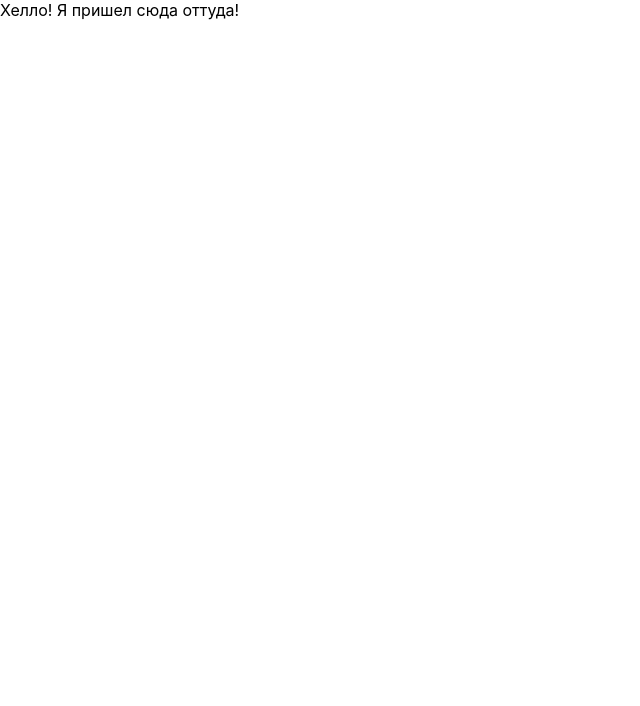
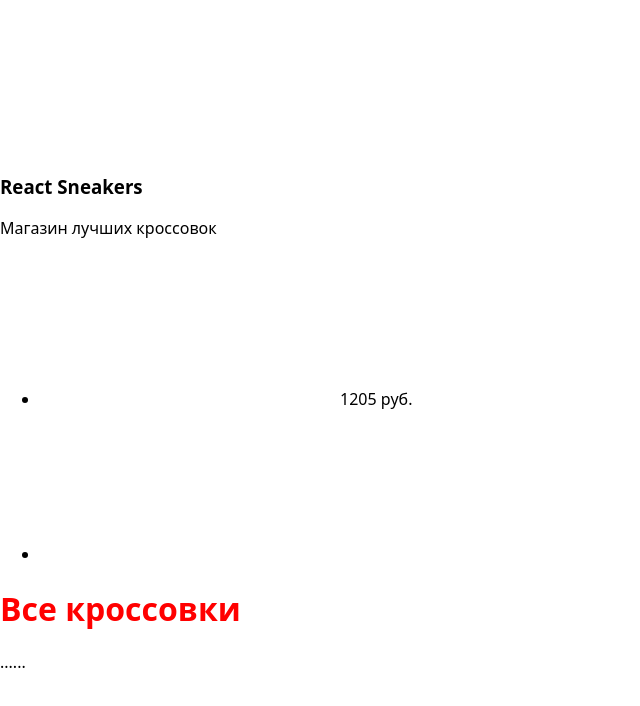
Before and after one commit to Stalnoy80/sneakers, a React (Create React App) app: page / in a window 1280 px wide. Shown: the top 706 px of the page, without its empty margins (0-640 px from the left). Built offline with nearby package versions, Linux system fonts and the light colour scheme.

Commit message:
начало верстки

```diff
--- a/src/App.js
+++ b/src/App.js
@@ -1,5 +1,30 @@
 function App() {
-  return <div className="App">Хелло! Я пришел сюда оттуда!</div>;
+  return (
+    <div className="Wrapper">
+      <header>
+        <div className="headerLeft">
+          <svg />
+          <div className="headerInfo">
+            <h3>React Sneakers</h3>
+            <p>Магазин лучших кроссовок</p>
+          </div>
+        </div>
+        <ul className="headerRight">
+          <li>
+            <svg />
+            <span>1205 руб.</span>
+          </li>
+          <li>
+            <svg />
+          </li>
+        </ul>
+      </header>
+      <div className="content">
+        <h1>Все кроссовки</h1>
+        ......
+      </div>
+    </div>
+  );
 }
 
 export default App;
--- a/src/index.css
+++ /dev/null
@@ -1,13 +0,0 @@
-body {
-  margin: 0;
-  font-family: -apple-system, BlinkMacSystemFont, 'Segoe UI', 'Roboto', 'Oxygen',
-    'Ubuntu', 'Cantarell', 'Fira Sans', 'Droid Sans', 'Helvetica Neue',
-    sans-serif;
-  -webkit-font-smoothing: antialiased;
-  -moz-osx-font-smoothing: grayscale;
-}
-
-code {
-  font-family: source-code-pro, Menlo, Monaco, Consolas, 'Courier New',
-    monospace;
-}
--- a/src/index.js
+++ b/src/index.js
@@ -1,6 +1,6 @@
 import React from 'react';
 import ReactDOM from 'react-dom/client';
-import './index.css';
+import './index.scss';
 import App from './App';
 
 const root = ReactDOM.createRoot(document.getElementById('root'));
--- /dev/null
+++ b/src/index.scss
@@ -0,0 +1,19 @@
+body {
+  margin: 0;
+  font-family: system-ui;
+  -webkit-font-smoothing: antialiased;
+  -moz-osx-font-smoothing: grayscale;
+}
+
+body {
+  h1 {
+    color: red;
+  }
+}
+
+.wrapper {
+}
+
+code {
+  font-family: source-code-pro, Menlo, Monaco, Consolas, 'Courier New', monospace;
+}
```
